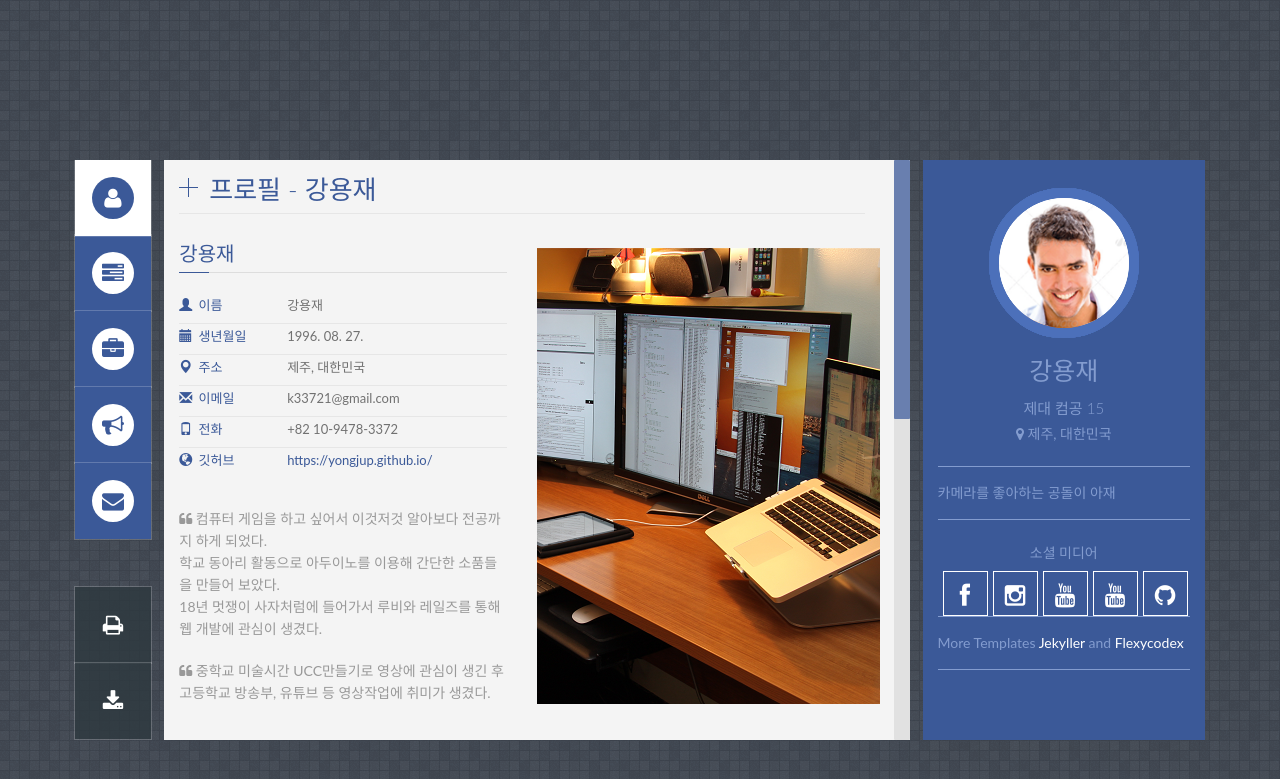
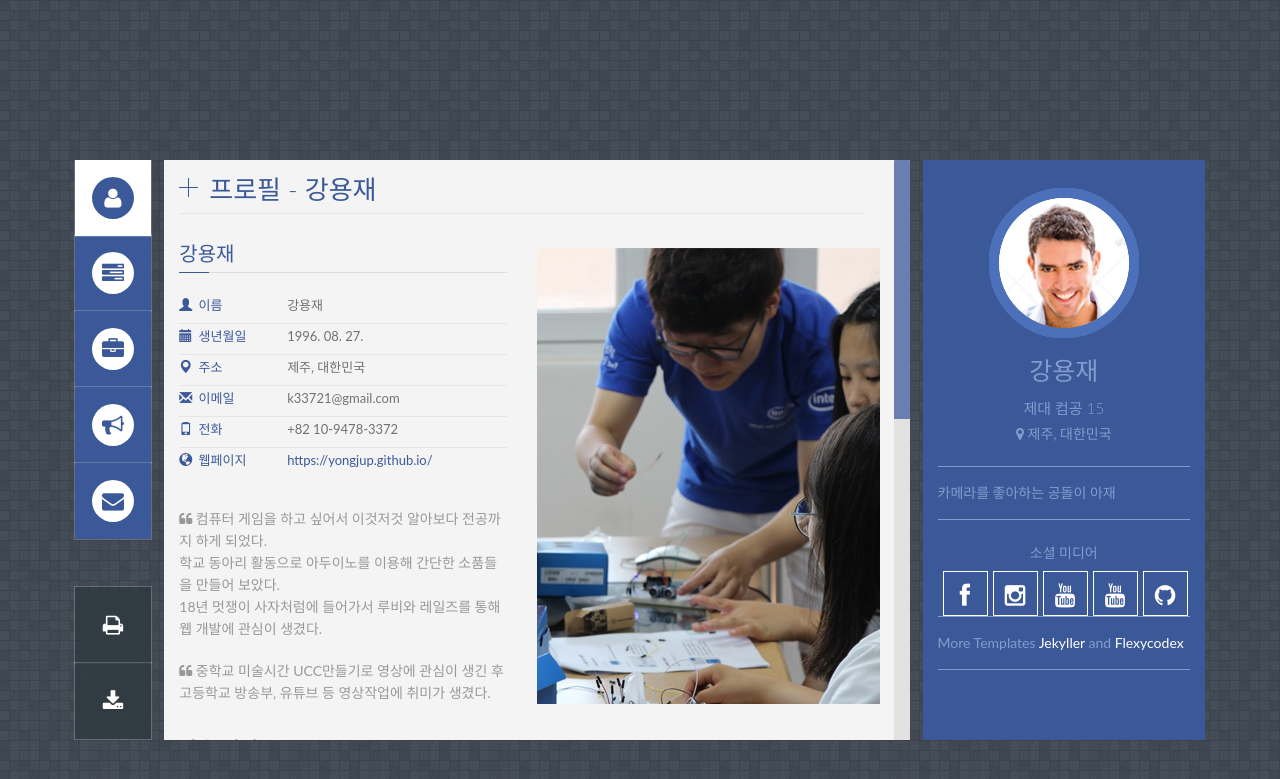
Before and after one commit to YongJup/YongJup.github.io, a Jekyll site: the page built from index.html, in a window 1280 px wide. Shown: the top 779 px of the page. Built offline with Jekyll 4.4.1, drawn with Linux system fonts in a browser that asks for light colours; some web fonts are replaced.

Commit message:
edit profile02

```diff
--- a/_includes/profile.html
+++ b/_includes/profile.html
@@ -51,7 +51,7 @@
 
             <li>
                 <i class="glyphicon glyphicon-globe"></i>
-                <label>깃허브</label>
+                <label>웹페이지</label>
                 <span class="value"><a href="#" target="_blank">https://yongjup.github.io/</a></span>
                 <div class="clear"></div>
             </li>
@@ -79,8 +79,8 @@
 
         <div class="cycle-slideshow">
             <img src="images/img-profile/about_1.jpg" alt="" />
-            <img src="images/img-profile/about_2.png" alt="" />
-            <img src="images/img-profile/about_3.png" alt="" />
+            <img src="images/img-profile/about_2.jpg" alt="" />
+            <img src="images/img-profile/about_3.jpg" alt="" />
         </div>
 
     </div>
@@ -93,17 +93,17 @@
 <div class="row" id="services">
 	<div class="col-md-12">
         <div class="title_content">
-            <div class="text_content">My Services 1</div>
+            <div class="text_content">사용 언어</div>
             <div class="clear"></div>
         </div>
 
 
         <div class="col-md-4 pack-service">
             <div class="service">
-                <div class="service-icon"><i class="fa fa-tag"></i></div>
+                <div class="service-icon"><i class="fa fa-terminal"></i></div>
                 <div class="service-detail">
-                    <h6>Making Money</h6>
-                    <p>Fusce quis interdum ipsum.Suspendi suscipit vehicula sapienid mattis. Lorem ipsum amet consectetur.</p>
+                    <h6>C</h6>
+                    <p>간단하게 콘솔 프로그램 작성, 알고리즘</p>
                 </div>
             </div>
         </div>
@@ -138,7 +138,7 @@
 <div class="col-md-12">
     <div class="bottom-p">
         <div class="title_content">
-            <div class="text_content">My Services 2</div>
+            <div class="text_content">프로젝트</div>
             <div class="clear"></div>
         </div>
 
--- a/index.html
+++ b/index.html
@@ -94,7 +94,7 @@
             <a href="https://www.instagram.com/yong_jup/"><i class="fa fa-instagram"></i></a>
             <a href="https://www.youtube.com/channel/UCIHaBep_VCpsmh0ax-p_uFA"><i class="fa fa-youtube"></i></a>
             <a href="https://www.youtube.com/channel/UC6Qi6gcKP9VOHrIcFLtISmQ"><i class="fa fa-youtube"></i></a>
-            <a href="https://github.com/YongJup"><i class="fa fa-github"></i></a>
+            <a href="https://github.com/YongJup"><i class="fa fa-github"></i></a> <br>
             <div class="clear"></div>
         </div>
         <!-- End Name -->
```
Also changed, not shown: images/img-profile/about_1.jpg, images/img-profile/about_2.jpg (added), images/img-profile/about_2.png (deleted), images/img-profile/about_3.jpg (added), images/img-profile/about_3.png (deleted).
